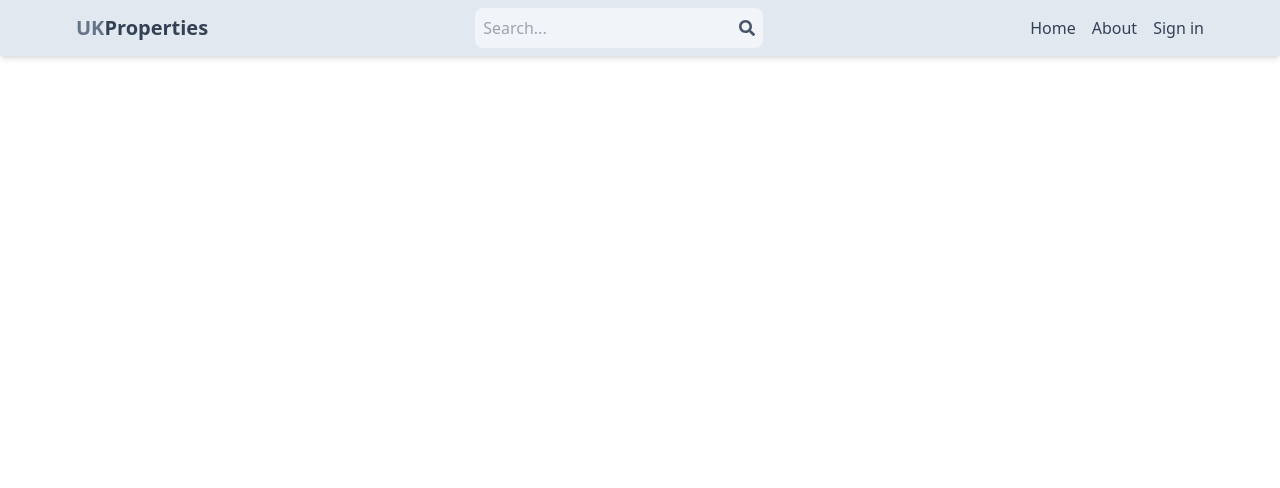
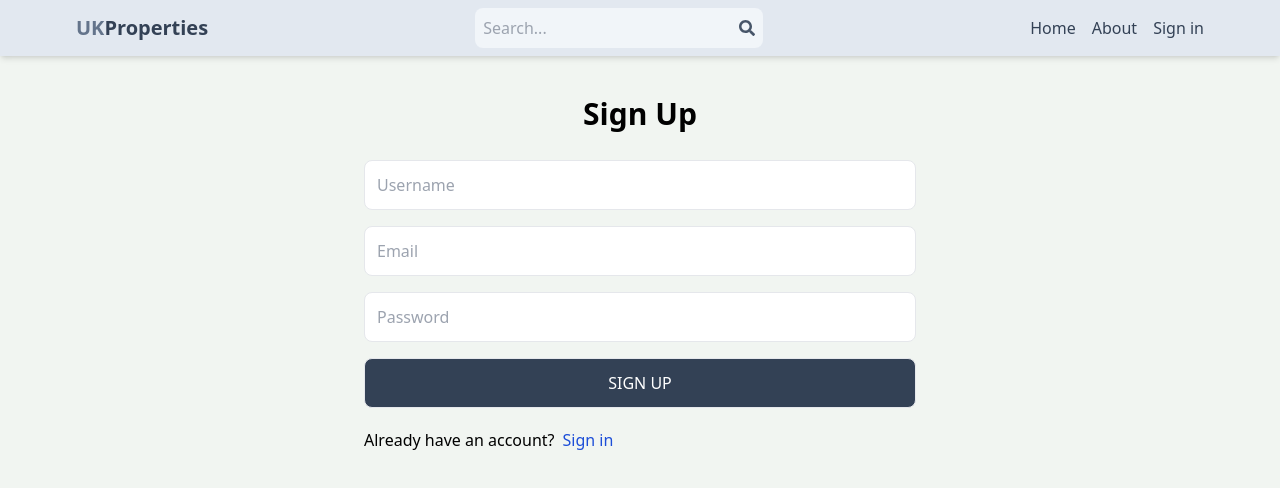
Before and after one commit to umarkhan905/Mern-Real-Estate-Website, a React (Vite) app in the folder frontend/: page /sign-up in a window 1280 px wide. Shown: the top 488 px of the page. Built offline with nearby package versions, Linux system fonts and the light colour scheme.

Commit message:
create sign up page Ui design

```diff
--- a/frontend/src/index.css
+++ b/frontend/src/index.css
@@ -1,3 +1,7 @@
 @tailwind base;
 @tailwind components;
 @tailwind utilities;
+
+body {
+    background-color: rgb(241, 245, 241);
+}
--- a/frontend/src/pages/SignUp.jsx
+++ b/frontend/src/pages/SignUp.jsx
@@ -1,5 +1,43 @@
+import { Link } from "react-router-dom";
 const SignUp = () => {
-  return <div></div>;
+  return (
+    <section className="max-w-xl mx-auto p-3">
+      <h1 className="text-3xl text-center font-semibold my-7">Sign Up</h1>
+      <form className="flex flex-col gap-4">
+        <input
+          type="text"
+          name="username"
+          id="username"
+          className="border p-3 rounded-lg"
+          placeholder="Username"
+        />
+        <input
+          type="email"
+          name="email"
+          id="email"
+          className="border p-3 rounded-lg"
+          placeholder="Email"
+        />
+        <input
+          type="password"
+          name="password"
+          id="password"
+          className="border p-3 rounded-lg"
+          placeholder="Password"
+        />
+        <button
+          type="submit"
+          className="border p-3 rounded-lg bg-slate-700 text-white hover:opacity-90 disabled:opacity-80 uppercase">
+          sign up
+        </button>
+      </form>
+      <div className="flex items-center gap-2 mt-5">
+        <p>Already have an account?</p>
+        <Link to="/sign-in" className="text-blue-700">
+          Sign in
+        </Link>
+      </div>
+    </section>
+  );
 };
-
 export default SignUp;
```
